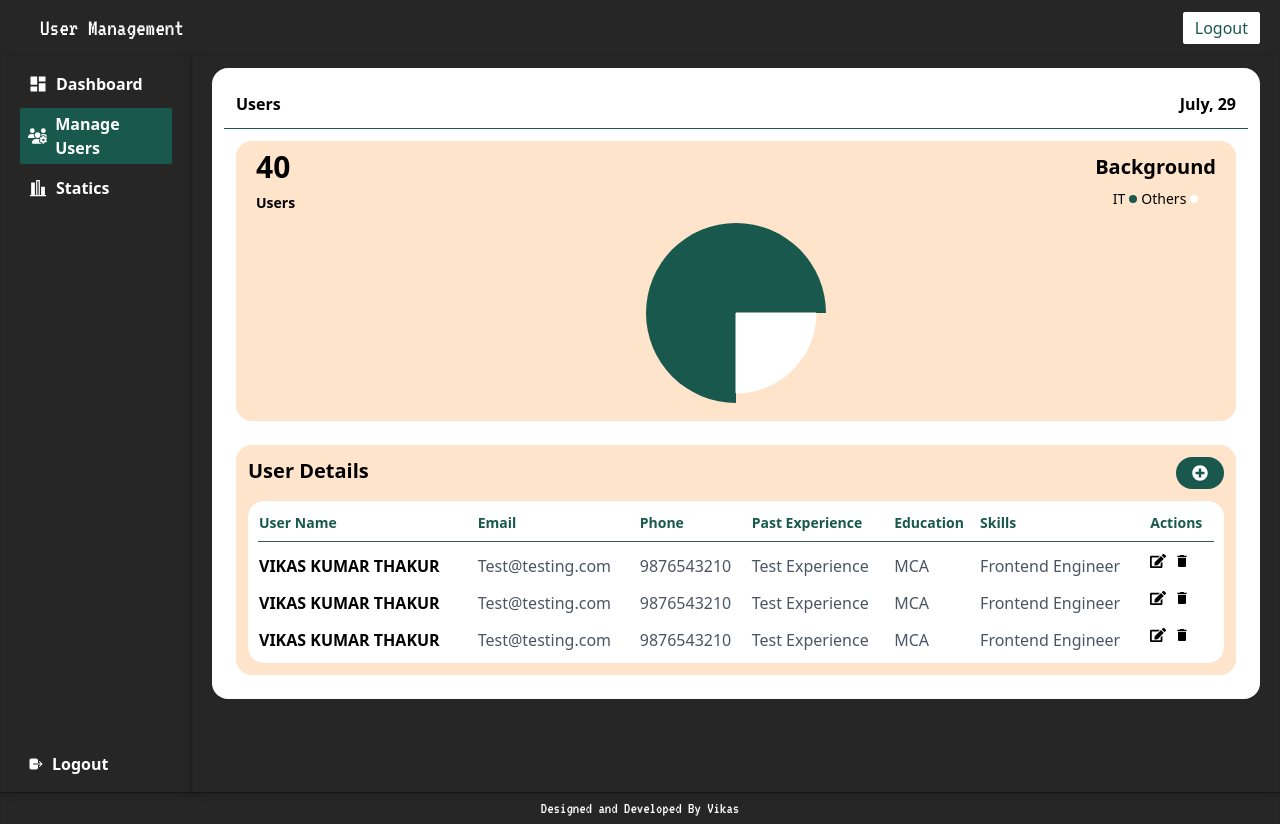
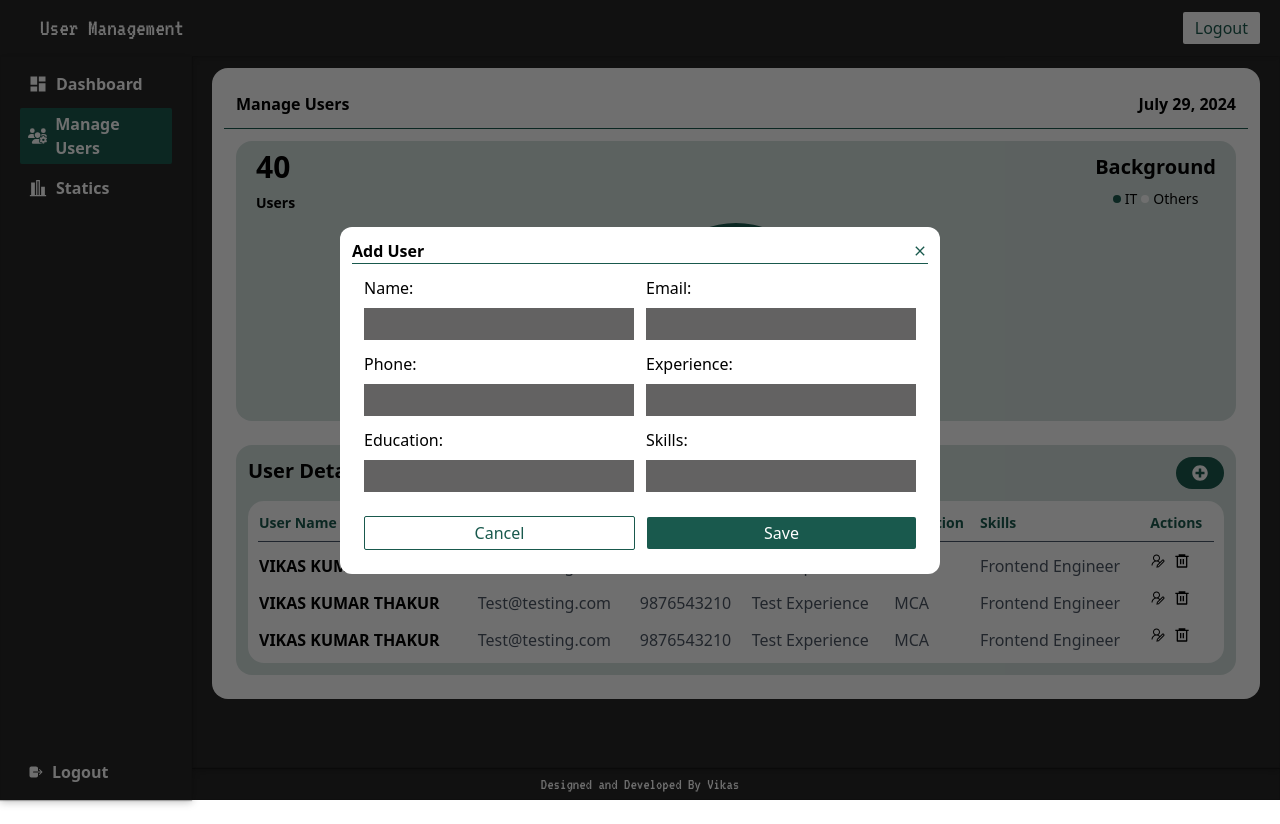
Before and after one commit to vkskumarthakur/React-User-Dashboard, a React (Vite) app: page /manage-users in a window 1280 px wide. Both pictures are taken after a click on the button "Add User". After the commit the page ends 800 px from the top, so only its background shows below. Built offline with nearby package versions, Linux system fonts and the light colour scheme; a web font is replaced by a local one.

Commit message:
user CRUD done

```diff
--- a/package.json
+++ b/package.json
@@ -14,6 +14,7 @@
     "react-dom": "^18.3.1",
     "react-icons": "^5.2.1",
     "react-router-dom": "^6.25.1",
+    "react-toastify": "^10.0.5",
     "recharts": "^2.12.7"
   },
   "devDependencies": {
--- /dev/null
+++ b/src/components/ConfirmationModal.jsx
@@ -0,0 +1,44 @@
+import React from 'react';
+import { IoMdClose } from 'react-icons/io';
+
+
+const ConfirmationModal = ({ isOpen, onClose, onConfirm }) => {
+  return (
+    <div
+      className={`modal bg-[#03030391] fixed top-0 left-0 w-full h-full flex justify-center items-center ${
+        isOpen ? 'open' : ''
+      }`}
+    >
+      <div className="modal-content bg-white w-[80%] md:max-w-[400px] rounded-xl p-3">
+        <div className="modal-header border-b-[1px] border-[#19594D] flex justify-between items-center">
+          <span className="text-md font-semibold">Confirm Delete</span>
+          <span
+            className="text-md font-semibold cursor-pointer"
+            onClick={onClose}
+          >
+            <IoMdClose className="text-[#19594D]" />
+          </span>
+        </div>
+        <div className="modal-body p-3">
+          <p>Are you sure you want to delete this user?</p>
+        </div>
+        <div className="modal-footer flex justify-between items-center gap-3">
+          <button
+            className="flex-1 bg-white border-[1px] border-[#19594D] text-[#19594D] py-1 px-3 rounded-sm"
+            onClick={onClose}
+          >
+            Cancel
+          </button>
+          <button
+            className="flex-1 bg-[#bf262e] py-1 px-3 text-white rounded-sm"
+            onClick={onConfirm}
+          >
+            Confirm
+          </button>
+        </div>
+      </div>
+    </div>
+  );
+};
+
+export default ConfirmationModal;
--- a/src/components/Dashboard.jsx
+++ b/src/components/Dashboard.jsx
@@ -3,19 +3,25 @@ import PieChart from "./PieChart";
 
 
 const Dashboard = () => {
+    const currentDate = new Date();
+    const formattedDate = currentDate.toLocaleDateString('en-US', {
+      year: 'numeric',
+      month: 'long',
+      day: 'numeric',
+    });
     return (
         <div className="flex items-center justify-between gap-3">
-            <div className="bg-white p-2 rounded-2xl flex-1 p-3">
+            <div className="bg-white rounded-2xl flex-1 p-3">
                 <div className="flex justify-between items-center p-3 border-b-[1px] border-[#19594D]">
                     <div>
                         <span className="text-md font-semibold">Dashboard</span>
                     </div>
                     <div>
-                        <span className="text-md font-semibold">July, 29</span>
+                        <span className="text-md font-semibold"> {formattedDate} </span>
                     </div>
                 </div>
                 <div className="p-3 flex flex-wrap justify-between gap-2 items-stretch">
-                    <div className="bg-[#FEE4CB] rounded-2xl py-2 px-5 flex-1">
+                    <div className="bg-[#19594d30] rounded-2xl py-2 px-5 flex-1">
                         <div className="flex justify-between items-ceter">
                         <div className="flex flex-col justify-center gap-2">
                             <span className="font-semibold text-3xl">40</span>
@@ -24,10 +30,10 @@ const Dashboard = () => {
                         <div className="flex flex-col justify-center gap-2">
                             <span className="font-semibold text-xl">Background</span>
                             <div className="flex justify-center items-center gap-1">
+                                <span className="bg-[#19594D] rounded-full p-1"></span>
                                 <span className="font-normal text-sm">IT</span>
-                                <span className="bg-[#19594D] rounded-full p-1"></span>
+                                <span className="bg-white rounded-full p-1"></span>
                                 <span className="font-normal text-sm">Others</span>
-                                <span className="bg-white rounded-full p-1"></span>
                             </div>
                         </div>
                         </div>
@@ -35,11 +41,11 @@ const Dashboard = () => {
                             <PieChart/>
                         </div>
                     </div>
-                    {/* <div className="bg-[#FEE4CB] rounded-2xl py-2 px-5 min-w-[32.5%] flex flex-col justify-start gap-2">
+                    {/* <div className="bg-[#19594d30] rounded-2xl py-2 px-5 min-w-[32.5%] flex flex-col justify-start gap-2">
                         <span className="font-semibold text-3xl">40</span>
                         <span className="font-semibold text-sm">Users</span>
                     </div>
-                    <div className="bg-[#FEE4CB] rounded-2xl py-2 px-5 min-w-[32.5%] flex flex-col justify-start gap-2">
+                    <div className="bg-[#19594d30] rounded-2xl py-2 px-5 min-w-[32.5%] flex flex-col justify-start gap-2">
                         <span className="font-semibold text-3xl">40</span>
                         <span className="font-semibold text-sm">Users</span>
                     </div> */}
--- a/src/components/Header.jsx
+++ b/src/components/Header.jsx
@@ -4,7 +4,7 @@ const Header = () => {
 
   return (
     <>
-     <div className="bg-[#262626] py-3 px-5 flex items-center justify-between shadow-md">
+     <div className="bg-[#262626] py-3 px-5 flex items-center justify-between shadow-md fixed top-0 w-full">
             <div className="text-white vt323-regular px-5 text-2xl">
               User Management
             </div>
--- a/src/components/MainLayout.jsx
+++ b/src/components/MainLayout.jsx
@@ -2,7 +2,7 @@ import React from "react";
 
 const MainLayout = ({ children }) => {
   return (
-    <div className="bg-[#262626] py-3 px-5 box-shadow-new flex-1" style={{ minHeight: `calc(100vh - 56px - 32px - 8px)` }}>
+    <div className="bg-[#262626] py-3 px-5 box-shadow-new flex-1 ml-[15%] mt-14" style={{ minHeight: `calc(100vh - 56px - 32px)` }}>
       {children}
     </div>
   );
--- a/src/components/ManageUsers.jsx
+++ b/src/components/ManageUsers.jsx
@@ -1,24 +1,217 @@
-import React from "react";
-import PieChart from "./PieChart";
-import { FaEdit } from "react-icons/fa";
-import { MdDelete } from "react-icons/md";
-import { FaPlusCircle } from "react-icons/fa";
+import React, { useState } from 'react';
+import PieChart from './PieChart';
+import { LiaUserEditSolid } from 'react-icons/lia';
+import { RiDeleteBin6Line } from 'react-icons/ri';
+import { IoMdClose } from 'react-icons/io';
+import { FaPlusCircle } from 'react-icons/fa';
+import ConfirmationModal from './ConfirmationModal';
+import { toast, ToastContainer } from "react-toastify";
+import "react-toastify/dist/ReactToastify.css";
 
-const Dashboard = () => {
+
+const ManageUsers = () => {
+  const [users, setUsers] = useState([
+    {
+      id: 1,
+      name: 'VIKAS KUMAR THAKUR',
+      email: 'Test@testing.com',
+      phone: '9876543210',
+      experience: 'Test Experience',
+      education: 'MCA',
+      skills: 'Frontend Engineer',
+    },
+    {
+      id: 2,
+      name: 'VIKAS KUMAR THAKUR',
+      email: 'Test@testing.com',
+      phone: '9876543210',
+      experience: 'Test Experience',
+      education: 'MCA',
+      skills: 'Frontend Engineer',
+    },
+    {
+      id: 3,
+      name: 'VIKAS KUMAR THAKUR',
+      email: 'Test@testing.com',
+      phone: '9876543210',
+      experience: 'Test Experience',
+      education: 'MCA',
+      skills: 'Frontend Engineer',
+    },
+  ]);
+
+  const [modalOpen, setModalOpen] = useState(false);
+  const [modalData, setModalData] = useState({});
+  const [confirmationOpen, setConfirmationOpen] = useState(false);
+  const [userToDelete, setUserToDelete] = useState(null);
+
+  const handleAddUser = () => {
+    setModalOpen(true);
+    setModalData({});
+
+  };
+
+  const handleEditUser = (user) => {
+    setModalOpen(true);
+    setModalData(user);
+
+  };
+
+  const handleDeleteUser = (id) => {
+    setUserToDelete(id);
+    setConfirmationOpen(true);
+
+  };
+
+  const confirmDeleteUser = () => {
+    setUsers(users.filter((user) => user.id !== userToDelete));
+    setConfirmationOpen(false);
+    toast.success("User Deleted!");
+  };
+
+  const handleSaveUser = (data) => {
+    if (data.id) {
+      setUsers(users.map((user) => (user.id === data.id ? data : user)));
+    } else {
+      setUsers([...users, { id: users.length + 1, ...data }]);
+    }
+    toast.success("User Added!");
+    setModalOpen(false);
+  };
+
+  const Modal = () => {
+    const [data, setData] = useState(modalData);
+
+    const handleChange = (e) => {
+      setData({ ...data, [e.target.name]: e.target.value });
+    };
+    return (
+      <div
+        className={`modal bg-[#03030391] fixed top-0 left-0 w-full h-full flex justify-center items-center ${
+          modalOpen ? 'open' : ''
+        }`}
+      >
+        <div className="modal-content bg-white w-[80%] md:max-w-[600px] rounded-xl p-3">
+          <div className="modal-header border-b-[1px] border-[#19594D] flex justify-between items-center">
+            <span className="text-md font-semibold">
+              {data.id ? 'Edit User' : 'Add User'}
+            </span>
+            <span
+              className="text-md font-semibold cursor-pointer"
+              onClick={() => setModalOpen(false)}
+            >
+              <IoMdClose className="text-[#19594D]" />
+            </span>
+          </div>
+          <div className="modal-body p-3">
+            <form className="flex flex-col justify-between items-start gap-3 w-full">
+              <div className="flex flex-col md:flex-row justify-between items-center gap-3 w-full">
+                <div className="w-full form-group flex-1 flex flex-col items-start justify-start gap-2">
+                  <label>Name:</label>
+                  <input
+                    type="text"
+                    name="name"
+                    value={data.name}
+                    onChange={handleChange}
+                    className="py-1 px-3 w-full outline-none bg-[#636262] text-white"
+                    required
+                  />
+                </div>
+                <div className="w-full form-group flex-1 flex flex-col items-start justify-start gap-2">
+                  <label>Email:</label>
+                  <input
+                    type="email"
+                    name="email"
+                    value={data.email}
+                    onChange={handleChange}
+                    className="py-1 px-3 w-full outline-none bg-[#636262] text-white"
+                  />
+                </div>
+              </div>
+              <div className="flex flex-col md:flex-row justify-between items-center gap-3 w-full">
+                <div className="w-full form-group flex-1 flex flex-col items-start justify-start gap-2">
+                  <label>Phone:</label>
+                  <input
+                    type="text"
+                    name="phone"
+                    value={data.phone}
+                    onChange={handleChange}
+                    className="py-1 px-3 w-full outline-none bg-[#636262] text-white"
+                  />
+                </div>
+                <div className="w-full form-group flex-1 flex flex-col items-start justify-start gap-2">
+                  <label>Experience:</label>
+                  <input
+                    type="text"
+                    name="experience"
+                    value={data.experience}
+                    onChange={handleChange}
+                    className="py-1 px-3 w-full outline-none bg-[#636262] text-white"
+                  />
+                </div>
+              </div>
+              <div className="flex flex-col md:flex-row justify-between items-center gap-3 w-full">
+                <div className="w-full form-group flex-1 flex flex-col items-start justify-start gap-2">
+                  <label>Education:</label>
+                  <input
+                    type="text"
+                    name="education"
+                    value={data.education}
+                    onChange={handleChange}
+                    className="py-1 px-3 w-full outline-none bg-[#636262] text-white"
+                  />
+                </div>
+                <div className="w-full form-group flex-1 flex flex-col items-start justify-start gap-2">
+                  <label>Skills:</label>
+                  <input
+                    type="text"
+                    name="skills"
+                    value={data.skills}
+                    onChange={handleChange}
+                    className="py-1 px-3 outline-none w-full bg-[#636262] text-white"
+                  />
+                </div>
+              </div>
+            </form>
+          </div>
+          <div className="modal-footer flex justify-between items-center gap-3 p-3">
+            <button
+              className="flex-1 bg-white border-[1px] border-[#19594D] text-[#19594D] py-1 px-3 rounded-sm"
+              onClick={() => setModalOpen(false)}
+            >
+              Cancel
+            </button>
+            <button
+              className="flex-1 bg-[#19594D] py-1 px-3 text-white rounded-sm"
+              onClick={() => handleSaveUser(data)}
+            >
+              Save
+            </button>
+          </div>
+        </div>
+      </div>
+    );
+  };
+  const currentDate = new Date();
+  const formattedDate = currentDate.toLocaleDateString('en-US', {
+    year: 'numeric',
+    month: 'long',
+    day: 'numeric',
+  });
   return (
     <div className="flex items-center justify-between gap-3">
-      <div className="bg-white p-2 rounded-2xl flex-1 p-3">
+      <div className="bg-white rounded-2xl flex-1 p-3">
         <div className="flex justify-between items-center p-3 border-b-[1px] border-[#19594D]">
           <div>
-            <span className="text-md font-semibold">Users</span>
+            <span className="text-md font-semibold">Manage Users</span>
           </div>
           <div>
-            <span className="text-md font-semibold">July, 29</span>
+            <span className="text-md font-semibold">{formattedDate}</span>
           </div>
         </div>
         <div className="p-3 flex-1">
-          <div className="bg-[#FEE4CB] rounded-2xl py-2 px-5">
-            <div className="flex justify-between items-ceter">
+          <div className="bg-[#19594d30] rounded-2xl py-2 px-5">
+            <div className="flex justify-between items-center">
               <div className="flex flex-col justify-center gap-2">
                 <span className="font-semibold text-3xl">40</span>
                 <span className="font-semibold text-sm">Users</span>
@@ -26,10 +219,10 @@ const Dashboard = () => {
               <div className="flex flex-col justify-center gap-2">
                 <span className="font-semibold text-xl">Background</span>
                 <div className="flex justify-center items-center gap-1">
+                  <span className="bg-[#19594D] rounded-full p-1"></span>
                   <span className="font-normal text-sm">IT</span>
-                  <span className="bg-[#19594D] rounded-full p-1"></span>
+                  <span className="bg-white rounded-full p-1"></span>
                   <span className="font-normal text-sm">Others</span>
-                  <span className="bg-white rounded-full p-1"></span>
                 </div>
               </div>
             </div>
@@ -39,15 +232,21 @@ const Dashboard = () => {
           </div>
         </div>
         <div className="p-3 flex-1">
-          <div className="bg-[#FEE4CB] rounded-2xl p-3 flex-col justify-start gap-2">
-            <div className="flex justify-between items-ceter">
+          <div className="bg-[#19594d30] rounded-2xl p-3 flex-col justify-start gap-2">
+            <div className="flex justify-between items-center">
               <div className="w-full flex justify-between gap-2">
                 <span className="font-semibold text-xl">User Details</span>
-                <button className="rounded-full bg-[#19594D] py-2 px-4 group flex items-center justify-start gap-2 text-white transition-all duration-300 delay-300" title="Add User"><FaPlusCircle className="text-white" /><span className="hidden group-hover:block text-sm">Add New User</span></button>
+                <button
+                  className="rounded-full bg-[#19594D] py-2 px-4 group flex items-center justify-start gap-2 text-white transition-all duration-300 delay-300"
+                  title="Add User"
+                  onClick={handleAddUser}
+                >
+                  <FaPlusCircle className="text-white" />
+                  <span className="hidden group-hover:block text-sm">
+                    Add New User
+                  </span>
+                </button>
               </div>
-              {/* <div className="flex flex-col justify-center gap-2">
-                            <span className="font-semibold text-2xl">Background</span>
-                        </div> */}
             </div>
             <div className="border-2 border-white bg-white rounded-2xl mt-3 p-2">
               <table className="table-auto w-full border-spacing-1 max-h-[100px] overflow-y-auto">
@@ -63,57 +262,51 @@ const Dashboard = () => {
                   </tr>
                 </thead>
                 <tbody>
-                  <tr className="text-base text-[14px] bg-[]">
-                    <td className="text-black font-semibold pt-3">VIKAS KUMAR THAKUR</td>
-                    <td className="text-gray-600 pt-3">Test@testing.com</td>
-                    <td className="text-gray-600 pt-3">9876543210</td>
-                    <td className="text-gray-600 pt-3">Test Experience</td>
-                    <td className="text-gray-600 pt-3">MCA</td>
-                    <td className="text-gray-600 pt-3">Frontend Engineer </td>
-                    <td>
-                      <div className="flex items-center justify-start gap-2">
-                        <FaEdit className="text-[16px] hover:text-[#19594D] cursor-pointer" title="Edit User" />
-                        <MdDelete className="text-[16px] hover:text-[#19594D] cursor-pointer" title="Delete User" />
-                      </div>
-                    </td>
-                  </tr>
-                  <tr className="text-base text-[14px] bg-[]">
-                    <td className="text-black font-semibold pt-3">VIKAS KUMAR THAKUR</td>
-                    <td className="text-gray-600 pt-3">Test@testing.com</td>
-                    <td className="text-gray-600 pt-3">9876543210</td>
-                    <td className="text-gray-600 pt-3">Test Experience</td>
-                    <td className="text-gray-600 pt-3">MCA</td>
-                    <td className="text-gray-600 pt-3">Frontend Engineer </td>
-                    <td>
-                      <div className="flex items-center justify-start gap-2">
-                        <FaEdit className="text-[16px] hover:text-[#19594D] cursor-pointer" title="Edit User" />
-                        <MdDelete className="text-[16px] hover:text-[#19594D] cursor-pointer" title="Delete User" />
-                      </div>
-                    </td>
-                  </tr>
-                  <tr className="text-base text-[14px] bg-[]">
-                    <td className="text-black font-semibold pt-3">VIKAS KUMAR THAKUR</td>
-                    <td className="text-gray-600 pt-3">Test@testing.com</td>
-                    <td className="text-gray-600 pt-3">9876543210</td>
-                    <td className="text-gray-600 pt-3">Test Experience</td>
-                    <td className="text-gray-600 pt-3">MCA</td>
-                    <td className="text-gray-600 pt-3">Frontend Engineer </td>
-                    <td>
-                      <div className="flex items-center justify-start gap-2">
-                        <FaEdit className="text-[16px] hover:text-[#19594D] cursor-pointer" title="Edit User" />
-                        <MdDelete className="text-[16px] hover:text-[#19594D] cursor-pointer" title="Delete User" />
-                      </div>
-                    </td>
-                  </tr>
+                  {users.map((user) => (
+                    <tr key={user.id} className="text-base text-[14px] bg-[]">
+                      <td className="text-black font-semibold pt-3">
+                        {user.name}
+                      </td>
+                      <td className="text-gray-600 pt-3">{user.email}</td>
+                      <td className="text-gray-600 pt-3">{user.phone}</td>
+                      <td className="text-gray-600 pt-3">
+                        {user.experience}
+                      </td>
+                      <td className="text-gray-600 pt-3">{user.education}</td>
+                      <td className="text-gray-600 pt-3">{user.skills}</td>
+                      <td>
+                        <div className="flex items-center justify-start gap-2">
+                          <LiaUserEditSolid
+                            className="text-[16px] hover:text-[#19594D] cursor-pointer"
+                            title="Edit User"
+                            onClick={() => handleEditUser(user)}
+                          />
+                          <RiDeleteBin6Line
+                            className="text-[16px] hover:text-[#19594D] cursor-pointer"
+                            title="Delete User"
+                            onClick={() => handleDeleteUser(user.id)}
+                          />
+                        </div>
+                      </td>
+                    </tr>
+                  ))}
                 </tbody>
               </table>
             </div>
           </div>
         </div>
-
+        <ToastContainer />
+        {modalOpen && <Modal />}
+        {confirmationOpen && (
+          <ConfirmationModal
+            isOpen={confirmationOpen}
+            onClose={() => setConfirmationOpen(false)}
+            onConfirm={confirmDeleteUser}
+          />
+        )}
       </div>
     </div>
   );
 };
 
-export default Dashboard;
+export default ManageUsers;
--- a/src/components/Sidebar.jsx
+++ b/src/components/Sidebar.jsx
@@ -11,7 +11,7 @@ const Sidebar = () => {
     );
 
     return (
-        <aside className="bg-[#262626] py-3 px-5 box-shadow-new w-[15%]" style={{ minHeight: `calc(100vh - 56px - 32px)` }}>
+        <aside className="bg-[#262626] py-3 px-5 box-shadow-new w-[15%] fixed top-14" style={{ minHeight: `calc(100vh - 50px - 30px)` }}>
             <div style={{ minHeight: "inherit" }}>
                 <ul className="flex flex-col gap-2" style={{ minHeight: "inherit" }}>
                     <NavLink
--- a/src/components/Statics.jsx
+++ b/src/components/Statics.jsx
@@ -3,6 +3,12 @@ import Barchart from "./BarChart";
 
 
 const Statics = () => {
+    const currentDate = new Date();
+    const formattedDate = currentDate.toLocaleDateString('en-US', {
+      year: 'numeric',
+      month: 'long',
+      day: 'numeric',
+    });
     return (
         <div className="flex items-center justify-between gap-3">
             <div className="bg-white p-2 rounded-2xl flex-1 p-3">
@@ -11,11 +17,11 @@ const Statics = () => {
                         <span className="text-md font-semibold">Statics</span>
                     </div>
                     <div>
-                        <span className="text-md font-semibold">July, 29</span>
+                        <span className="text-md font-semibold">{formattedDate}</span>
                     </div>
                 </div>
                 <div className="p-3 flex flex-wrap justify-between gap-2 items-stretch">
-                    <div className="bg-[#FEE4CB] rounded-2xl py-2 px-5 flex-1">
+                    <div className="bg-[#19594d30] rounded-2xl py-2 px-5 flex-1">
                         <div className="flex justify-between items-ceter">
                         <div className="flex flex-col justify-center gap-2">
                             <span className="font-semibold text-3xl">40</span>
@@ -35,11 +41,11 @@ const Statics = () => {
                            <Barchart/>
                         </div>
                     </div>
-                    {/* <div className="bg-[#FEE4CB] rounded-2xl py-2 px-5 min-w-[32.5%] flex flex-col justify-start gap-2">
+                    {/* <div className="bg-[#19594d30] rounded-2xl py-2 px-5 min-w-[32.5%] flex flex-col justify-start gap-2">
                         <span className="font-semibold text-3xl">40</span>
                         <span className="font-semibold text-sm">Users</span>
                     </div>
-                    <div className="bg-[#FEE4CB] rounded-2xl py-2 px-5 min-w-[32.5%] flex flex-col justify-start gap-2">
+                    <div className="bg-[#19594d30] rounded-2xl py-2 px-5 min-w-[32.5%] flex flex-col justify-start gap-2">
                         <span className="font-semibold text-3xl">40</span>
                         <span className="font-semibold text-sm">Users</span>
                     </div> */}
```
Also changed, not shown: 1 other file (tests, documents, lock files or other folders).
